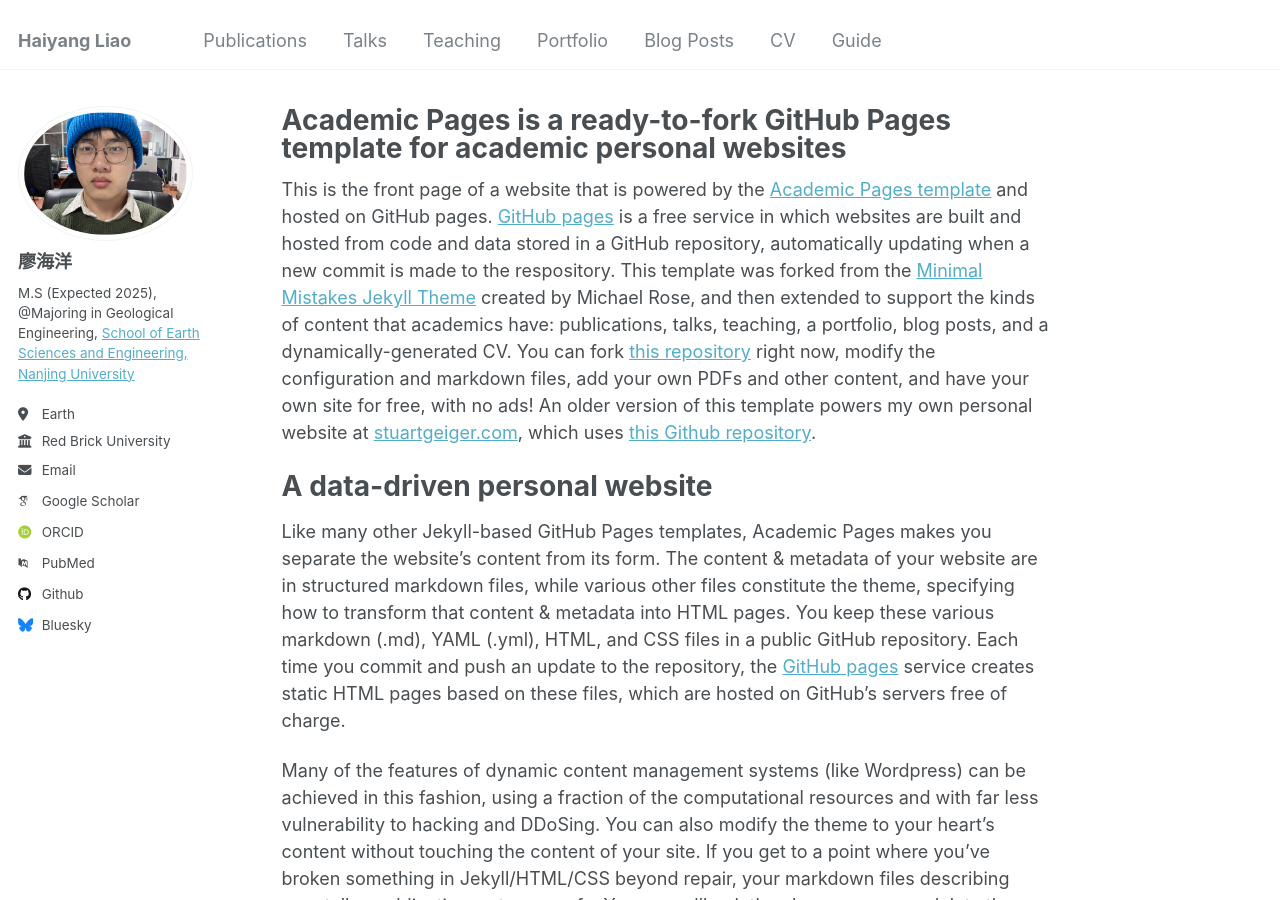
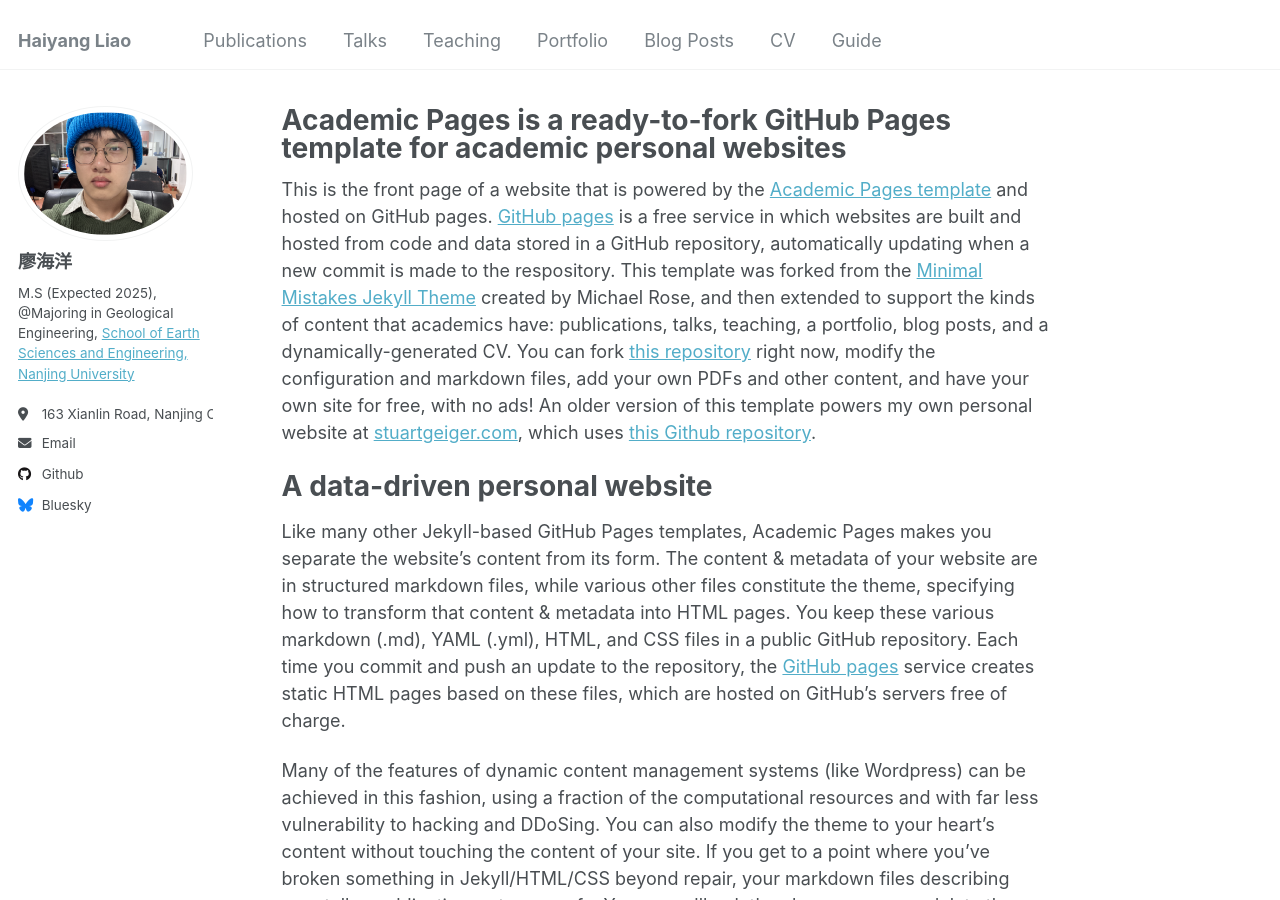
Before and after one commit to Whynot-cell/Whynot-cell.github.io, a Jekyll site: the page built from _pages/about.md, in a window 1280 px wide and 900 px high. Built offline with Jekyll 4.4.1, drawn with Linux system fonts in a browser that asks for light colours; some web fonts are replaced.

Commit message:
Update _config.yml

```diff
--- a/_config.yml
+++ b/_config.yml
@@ -27,18 +27,18 @@
   # bio              : "M.S (Expected 2025), @Majoring in Geological Engineering, [School of Earth Sciences and Engineering, Nanjing University](https://es.nju.edu.cn/mainm.htm)"
   bio              : "M.S (Expected 2025), @Majoring in Geological Engineering, <a href='https://es.nju.edu.cn/mainm.htm' target='_blank'>School of Earth Sciences and Engineering, Nanjing University</a>"
 
-  location         : "Earth"
-  employer         : "Red Brick University"
+  location         : "163 Xianlin Road, Nanjing City, Jiangsu Province 210023, P.R. of China"
+  # employer         : "Red Brick University"
   uri              : # URL
-  email            : "none@example.org"
+  email            : "haiyangliao@smail.nju.edu.cn, lhy1654691655@gmail.com"
 
   # Academic websites
   arxiv            : # URL - Update with the correct link to your profile
-  googlescholar    : "https://scholar.google.com/citations?user=PS_CX0AAAAAJ"
+  # googlescholar    : "https://scholar.google.com/citations?user=PS_CX0AAAAAJ"
   impactstory      : # URL
-  orcid            : "http://orcid.org/yourorcidurl"
+  # orcid            : "http://orcid.org/yourorcidurl"
   semantic         : # URL
-  pubmed           : "https://www.ncbi.nlm.nih.gov/pubmed/?term=john+snow"
+  # pubmed           : "https://www.ncbi.nlm.nih.gov/pubmed/?term=john+snow"
   researchgate     : # URL
 
   # Repositories and software development
```
